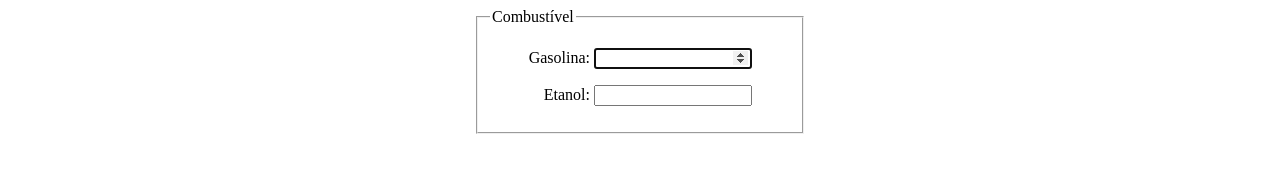
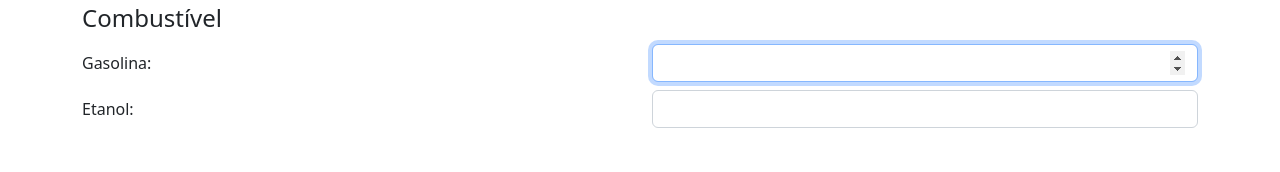
Before and after one commit to pmgj/Combustivel, a plain HTML site: page index.html in a window 1280 px wide. Drawn offline with nearby package versions, Linux system fonts and the light colour scheme.

Commit message:
Bootstrap

```diff
--- a/index.css
+++ /dev/null
@@ -1,14 +0,0 @@
-fieldset {
-  width: 300px;
-  margin: auto;
-}
-
-input {
-  width: 150px;
-}
-
-label {
-  display: inline-block;
-  width: 100px;
-  text-align: right;
-}
--- a/index.html
+++ b/index.html
@@ -5,18 +5,36 @@
     <title>Combustível</title>
     <meta charset="UTF-8" />
     <meta name="viewport" content="width=device-width, initial-scale=1.0" />
-    <link type="text/css" rel="stylesheet" href="index.css" />
+    <link href="https://cdn.jsdelivr.net/npm/bootstrap@5.2.3/dist/css/bootstrap.min.css" rel="stylesheet"
+        integrity="sha384-rbsA2VBKQhggwzxH7pPCaAqO46MgnOM80zW1RWuH61DGLwZJEdK2Kadq2F9CUG65" crossorigin="anonymous">
     <link type="image/svg" rel="icon" href="favicon.svg" />
     <script src="index.js"></script>
 </head>
 
 <body>
-    <form name="formulario" action="#">
-        <fieldset>
+    <form action="#">
+        <fieldset class="container-sm ">
             <legend>Combustível</legend>
-            <p><label>Gasolina:</label> <input type="number" min="0" name="gasolina" autofocus="autofocus" /></p>
-            <p><label>Etanol:</label> <input type="number" min="0" name="etanol" /></p>
-            <p id="mensagem"></p>
+            <div class="row mb-2">
+                <div class="col">
+                    <label for="gasolina" class="col-form-label">Gasolina:</label>
+                </div>
+                <div class="col">
+                    <input type="number" min="0" name="gasolina" id="gasolina" autofocus="autofocus"
+                        class="form-control" />
+                </div>
+            </div>
+            <div class="row mb-2">
+                <div class="col">
+                    <label for="etanol" class="col-form-label">Etanol:</label>
+                </div>
+                <div class="col">
+                    <input type="number" min="0" name="etanol" id="etanol" class="form-control" />
+                </div>
+            </div>
+            <div class="row text-primary">
+                <div id="mensagem" class="col"></div>
+            </div>
         </fieldset>
     </form>
 </body>
--- a/index.js
+++ b/index.js
@@ -19,7 +19,7 @@ function calcular() {
     }
 }
 function registerEvents() {
-    var form = document.forms[0];
+    let form = document.forms[0];
     form.gasolina.oninput = calcular;
     form.etanol.oninput = calcular;
 }
```
